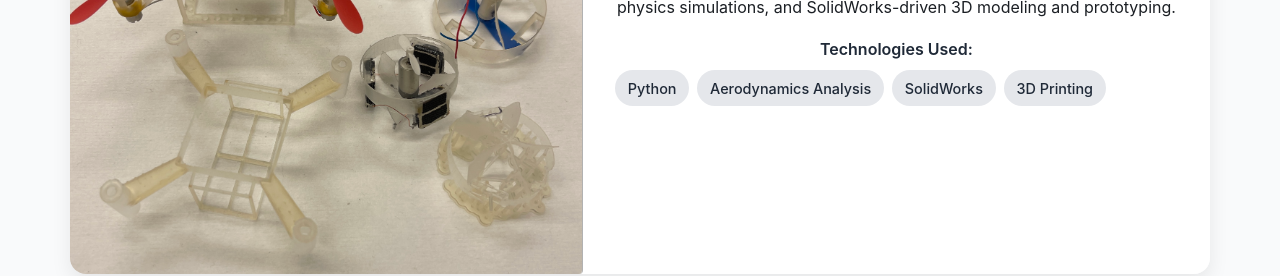
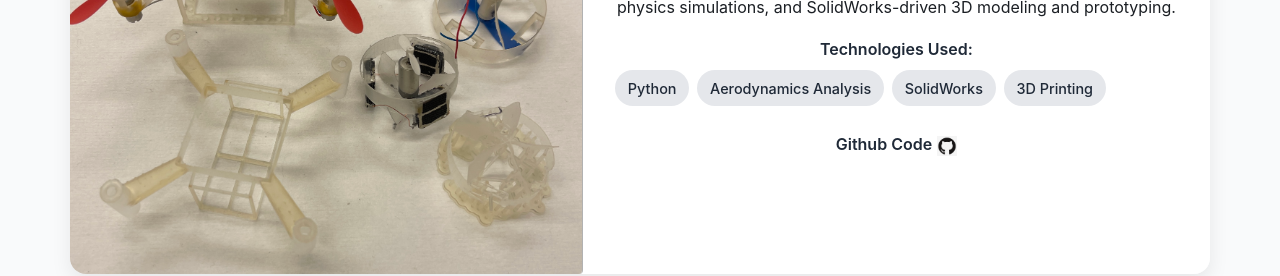
Before and after one commit to euyseok-han/portfolio, a React (Vite) app: page / in a window 1280 px wide. Shown: the part 1340-1616 px from the top of the page. Built offline with nearby package versions, Linux system fonts and the light colour scheme.

Commit message:
github link

```diff
--- a/src/App.jsx
+++ b/src/App.jsx
@@ -35,7 +35,8 @@ export default function App() {
       technologies: ["Python", "Aerodynamics Analysis", "SolidWorks", "3D Printing",],
       github: "",
       demo: "",
-      link: ""
+      link: "",
+      github_link: "https://github.com/euyseok-han/AAB_Drone"
     },
     {
       id: 2,
@@ -45,7 +46,8 @@ export default function App() {
       technologies: ["microcontroller (ATmega32U)", "C (Programming Language)", "SolidWorks", "Rapid Prototyping", "servo motors"],
       github: "",
       demo: "https://www.youtube.com/shorts/5qD2xaDjFkE",
-      link: ""
+      link: "",
+      github_link: ""
     },
     {
       id: 3,
@@ -55,7 +57,8 @@ export default function App() {
       technologies: ["Arduino", "Solidworks", "ultrasonic sensor",],
       github: "",
       demo: "",
-      link: ""
+      link: "",
+      github_link: "",
     },
     {
       id: 4,
@@ -65,7 +68,8 @@ export default function App() {
       technologies: ["React", "FastAPI", "NLP", "AWS", "Git", "Github Workflows(CI/CD)", "Test-Driven Development(TDD)"],
       github: "",
       demo: "",
-      link: "https://patsol.kr/"
+      link: "https://patsol.kr/",
+      github_link: "",
     }
   ];
 
@@ -216,6 +220,14 @@ export default function App() {
                         Link
                         <img src={link} alt="Link Icon" className="link-icon"></img>
                     </a>}
+                    {project.github_link && <a
+                      href={project.github_link}
+                      className="btn btn-link"
+                      target="_blank"
+                      rel="noopener noreferrer">
+                        Github Code
+                        <img src={githubLogo} alt="Github Icon" className="link-icon"></img>
+                    </a>}
 
                   </div>
                 </div>
```
